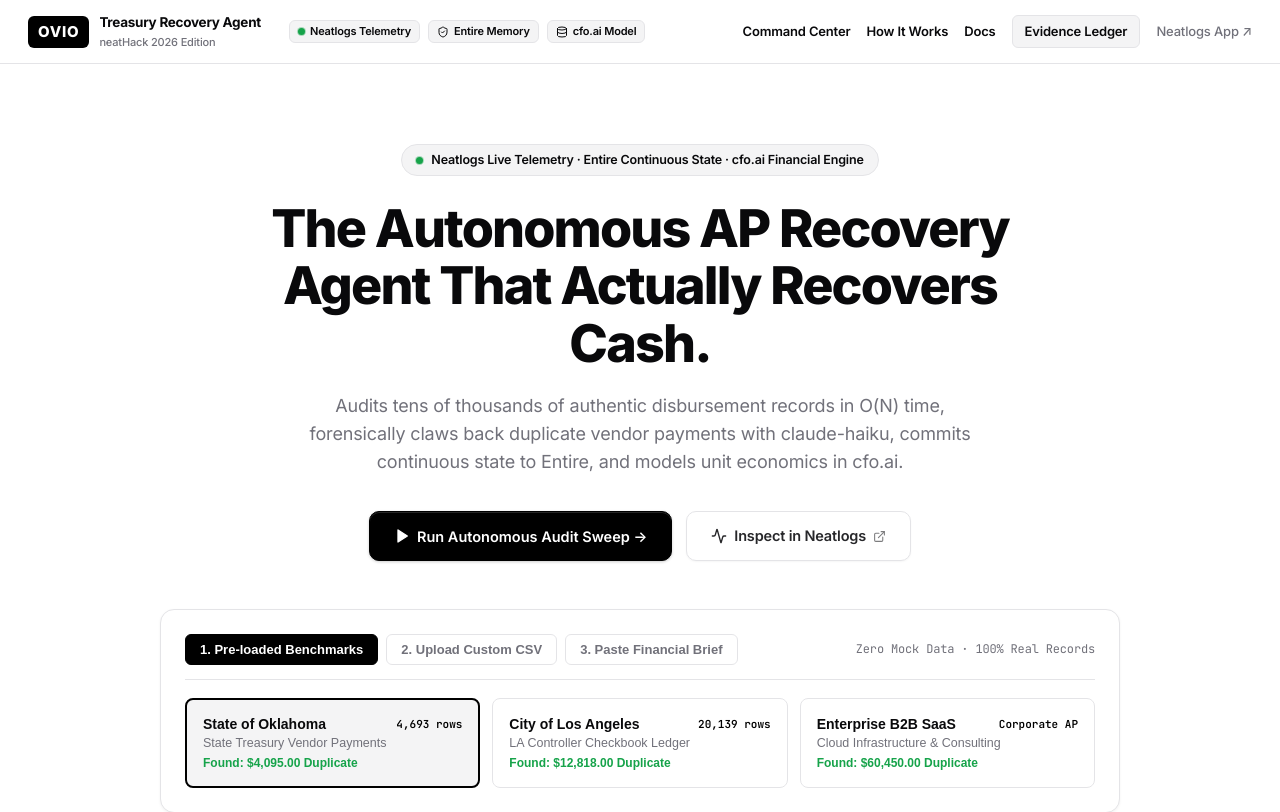
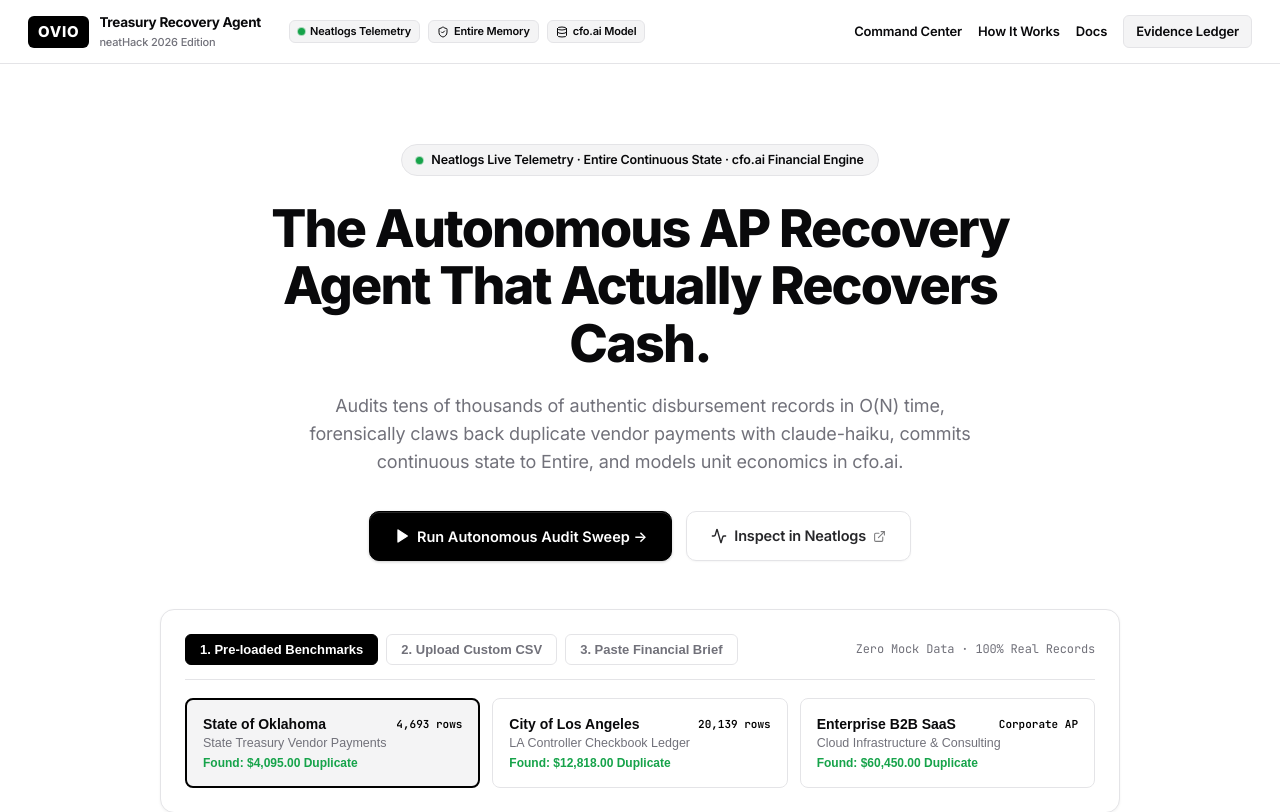
Before and after one commit to toufiqfarhan0/neat-hack, a Next.js app: page / in a window 1280 px wide. Shown: the top 812 px of the page. Built offline with nearby package versions, Linux system fonts and the light colour scheme.

Commit message:
style(nav): remove external Neatlogs App link from header navigation
Entire-Checkpoint: 01M4N76MRDQK7CK7GGMRE114E1

```diff
--- a/app/layout.tsx
+++ b/app/layout.tsx
@@ -122,17 +122,6 @@
             }}>
               Evidence Ledger
             </Link>
-            <a href="https://app.neatlogs.com" target="_blank" rel="noopener noreferrer" style={{
-              color: '#71717a',
-              fontSize: '13px',
-              fontWeight: 500,
-              textDecoration: 'none',
-              display: 'flex',
-              alignItems: 'center',
-              gap: '4px'
-            }}>
-              Neatlogs App ↗
-            </a>
           </nav>
         </header>
 
```
